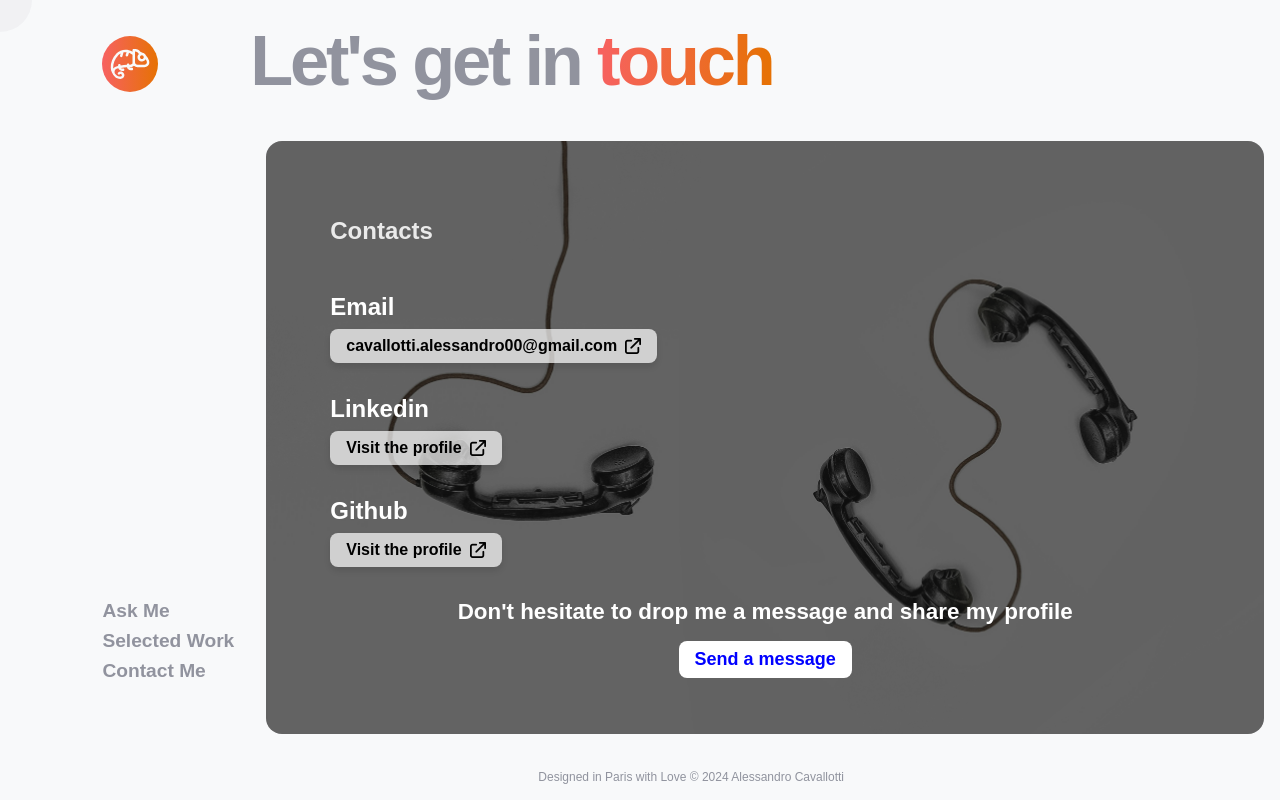
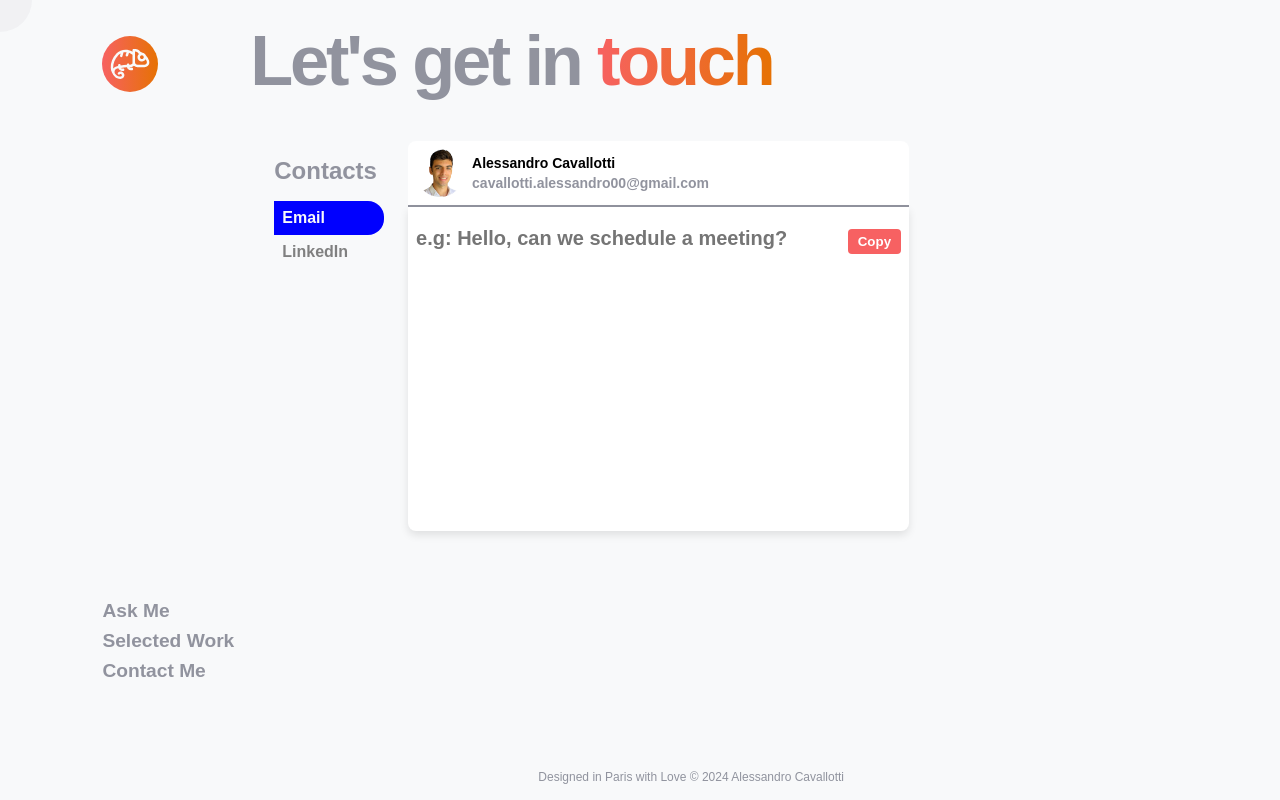
Before and after one commit to scavalleroo/react-portfolio, a React (Create React App) app: page /contactme in a window 1280 px wide. Built offline with nearby package versions, Linux system fonts and the light colour scheme.

Commit message:
New graphics

```diff
--- a/package.json
+++ b/package.json
@@ -4,6 +4,7 @@
   "private": true,
   "homepage": "https://alessandrocavallotti.com/",
   "dependencies": {
+    "@editorjs/editorjs": "^2.30.7",
     "@testing-library/jest-dom": "^5.17.0",
     "@testing-library/react": "^13.4.0",
     "@testing-library/user-event": "^13.5.0",
--- a/src/App.css
+++ b/src/App.css
@@ -614,6 +614,111 @@ a {
   margin: 20px 16px 0px 16px;
 }
 
+.contactApp {
+  display: flex;
+  flex-direction: row;
+  gap: 8px;
+}
+
+.contactApp .sidebar {
+  display: flex;
+  flex-direction: column;
+  gap: 0px;
+  padding: 0px 16px 8px 8px;
+}
+
+.contactApp .sidebar .menuElement {
+  font-size: 16px;
+  color: grey;
+  font-weight: bold;
+  padding: 8px 36px 8px 8px;
+  border-radius: 0px 16px 16px 0px;
+  cursor: pointer;
+  transition: all 0.4s ease-in-out;
+}
+
+.profileDetails .name {
+  color: #000000;
+  cursor: pointer;
+  transition: all 0.2s ease-in-out;
+}
+
+.profileDetails .role {
+  cursor: pointer;
+  transition: all 0.2s ease-in-out;
+}
+
+.profileDetails .role:hover {
+  text-decoration: underline;
+}
+
+.contactApp .sidebar .menuElement:hover {
+  background-color: #F8F9FA;
+  color: black;
+}
+
+.contactApp .sidebar .active {
+  background-color: #0000FF;
+  color: #F8F9FA;
+  transition: all 0.4s ease-in-out;
+}
+
+.messageArea {
+  font-family: 'Avant Garde', sans-serif;
+  font-size: 20px;
+  font-weight: bold;
+  padding: 16px 80px 8px 8px;
+  resize: none;
+  border: none;
+  outline: none;
+  border-radius: 0px 0px 8px 8px;
+  box-shadow: 0 4px 8px rgba(0, 0, 0, 0.1);
+  transition: all 0.4s ease-in-out;
+  line-height: 30px;
+  position: relative;
+  width: calc(100% - 80px);
+}
+
+.textarea-container {
+  position: relative;
+  display: inline-block;
+  width: min(493px, 100%);
+}
+
+.copyButton {
+  position: absolute;
+  top: 88px;
+  right: 0px;
+  background-color: #F76162;
+  color: white;
+  border: none;
+  padding: 5px 10px;
+  cursor: pointer;
+  border-radius: 4px;
+  z-index: 1;
+  font-weight: bold;
+}
+
+.profileInfo {
+  display: flex;
+  flex-direction: row;
+  gap: 8px;
+  align-items: center;
+  padding: 8px 80px 8px 8px;
+  background: white;
+  width: calc(100% - 80px);
+  border-bottom: 2px solid #91939e;
+  border-radius: 8px 8px 0px 0px;
+}
+
+.profileInfo .profileDetails {
+  display: flex;
+  flex-direction: column;
+  gap: 4px;
+  font-size: 14px;
+  font-weight: bold;
+}
+
 /* Reponsive */
 @media screen and (max-width: 768px) {
   .bigMe {
--- a/src/components/Answers/Contacts.js
+++ b/src/components/Answers/Contacts.js
@@ -1,3 +1,4 @@
+import { Link } from 'react-router-dom';
 import externalLink from '../../assets/icons/external-link.png';
 import AppFunctions from '../../utils/AppFunctions';
 import React, { useEffect, useState, useRef } from 'react';
@@ -43,9 +44,9 @@ const Contacts = ({ refObj }) => {
                         Don't hesitate to drop me a message and share my profile
                     </div>
                     <div className='buttons'>
-                        <div className='rightButton' onClick={handleEmailClick}>
+                        <Link to="/contactme" className='rightButton'>
                             Send a message
-                        </div>
+                        </Link>
                     </div>
                 </div>
             </div>
--- a/src/pages/ContactMe.js
+++ b/src/pages/ContactMe.js
@@ -1,9 +1,10 @@
 import externalLink from '../assets/icons/external-link.png';
+import profilePic from '../assets/img/Face2.png';
 import Menu from '../components/Menu/Menu';
 import '../App.css';
 import AppFunctions from '../utils/AppFunctions';
 import Footer from '../components/Footer/Footer';
-import { useEffect, useRef } from 'react';
+import { useEffect, useRef, useState } from 'react';
 
 function ContactMe() {
     const appFunctionsRef = useRef(null);
@@ -13,19 +14,21 @@ function ContactMe() {
     const appRef = useRef(null);
     const textRefs = useRef([]);
     const mainRef = useRef(null);
+    const messageAreaRef = useRef(null);
+    const contactsRef = useRef(null);
+    const [activeMenu, setActiveMenu] = useState("email");
 
     const handleEmailClick = () => {
         appFunctionsRef.current.handleEmailClick();
     };
 
     useEffect(() => {
-
-
         const ball = ballRef.current;
         const lizard = lizardRef.current;
         const menu = menuRef.current;
         const app = appRef.current;
         const main = mainRef.current
+        const messageArea = messageAreaRef.current;
 
         let mouseX = 0;
         let mouseY = 0;
@@ -89,6 +92,8 @@ function ContactMe() {
                 ball.style.height = '256px';
                 ball.style.background = '#000000';
                 app.style.background = '#000000';
+                messageArea.style.color = '#FFFFFF';
+                messageArea.style.background = '#1E1E1E';
             } else {
                 if (
                     mouseX < menuRect.right &&
@@ -104,6 +109,8 @@ function ContactMe() {
                     ball.style.border = 'none';
                     ball.style.background = '#91939e12';
                     app.style.background = '#F8F9FA';
+                    messageArea.style.color = 'black';
+                    messageArea.style.background = '#FFFFFF';
                 }
             }
 
@@ -139,6 +146,13 @@ function ContactMe() {
         };
     }, []);
 
+    const handleCopyClick = () => {
+        if (messageAreaRef.current) {
+            messageAreaRef.current.select();
+            document.execCommand('copy');
+        }
+    };
+
     return (
         <div className="AskToMe" ref={appRef}>
             <div className="ball" ref={ballRef}></div>
@@ -152,40 +166,38 @@ function ContactMe() {
                         <span ref={el => textRefs.current[2] = el}>in </span>
                         <span ref={el => textRefs.current[3] = el} className='orange'>touch </span>
                     </div>
-                    <div className='contentContact mh-16'>
-                        <div className='filterContacts'></div>
-                        <div className='contacts'>
-                            <div className='work'>
-                                <h1 className='white-text'>Contacts</h1>
-                                <div className='box'>
-                                    <div className='title'>Email</div>
-                                    <div className='playButton playContact' onClick={handleEmailClick}>cavallotti.alessandro00@gmail.com <img src={externalLink} /></div>
+                    <div className='mh-16'>
+                        {/* <h1 className='grey-text'>Write me to brake the ice</h1> */}
+                        <div className='contactApp'>
+                            <div className='sidebar'>
+                                <h1 className='grey-text' ref={contactsRef}>Contacts</h1>
+                                <div className={`menuElement ${activeMenu == 'email' ? 'active' : ''}`} onClick={() => setActiveMenu('email')}>Email</div>
+                                <div className={`menuElement ${activeMenu == 'linkedin' ? 'active' : ''}`} onClick={() => setActiveMenu('linkedin')}>LinkedIn</div>
+                            </div>
+                            <div className='textarea-container'>
+                                <div className='profileInfo'>
+                                    <img src={profilePic} className='profilePicChat' />
+                                    <div className='profileDetails'>
+                                        <div className='name' onClick={
+                                            activeMenu == 'email' ? handleEmailClick :
+                                                () => window.open('https://www.linkedin.com/in/alecava/', '_blank')
+                                        }>Alessandro Cavallotti</div>
+                                        <div className='grey-text role'
+                                            onClick={
+                                                activeMenu == 'email' ? handleEmailClick :
+                                                    () => window.open('https://www.linkedin.com/in/alecava/', '_blank')
+                                            }>{activeMenu == 'email' ? 'cavallotti.alessandro00@gmail.com' : 'LinkedIn profile'}</div>
+                                    </div>
                                 </div>
-                                <div className='box'>
-                                    <div className='title'>Linkedin</div>
-                                    <div className='playButton playContact' onClick={() => window.open('https://www.linkedin.com/in/alecava/', '_blank')}>Visit the profile <img src={externalLink} /></div>
-                                </div>
-                                <div className='box'>
-                                    <div className='title'>Github</div>
-                                    <div className='playButton playContact' onClick={() => window.open('https://github.com/scavalleroo', '_blank')}>Visit the profile <img src={externalLink} /></div>
-                                </div>
-                            </div>
-                        </div>
-                        <div className='callToAction'>
-                            <div className='title white'>
-                                Don't hesitate to drop me a message and share my profile
-                            </div>
-                            <div className='buttons'>
-                                <div className='rightButton' onClick={handleEmailClick}>
-                                    Send a message
-                                </div>
+                                <button className='copyButton' onClick={handleCopyClick}>Copy</button>
+                                <textarea className='messageArea' placeholder='e.g: Hello, can we schedule a meeting?' rows={10} ref={messageAreaRef}></textarea>
                             </div>
                         </div>
                     </div>
                 </div>
             </div>
             <Footer />
-        </div>
+        </div >
     );
 }
 
```
Also changed, not shown: 1 other file (tests, documents, lock files or other folders).
